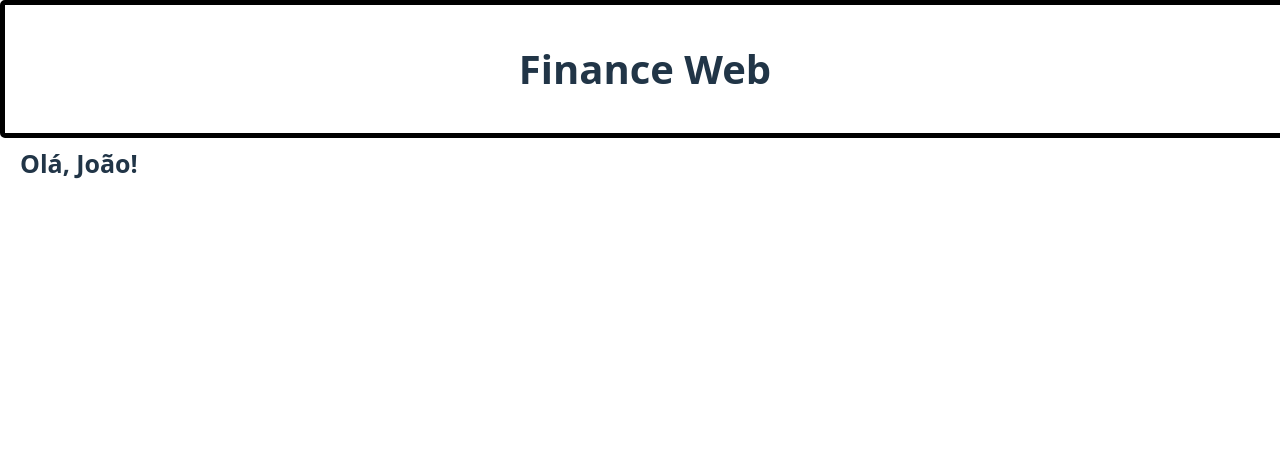
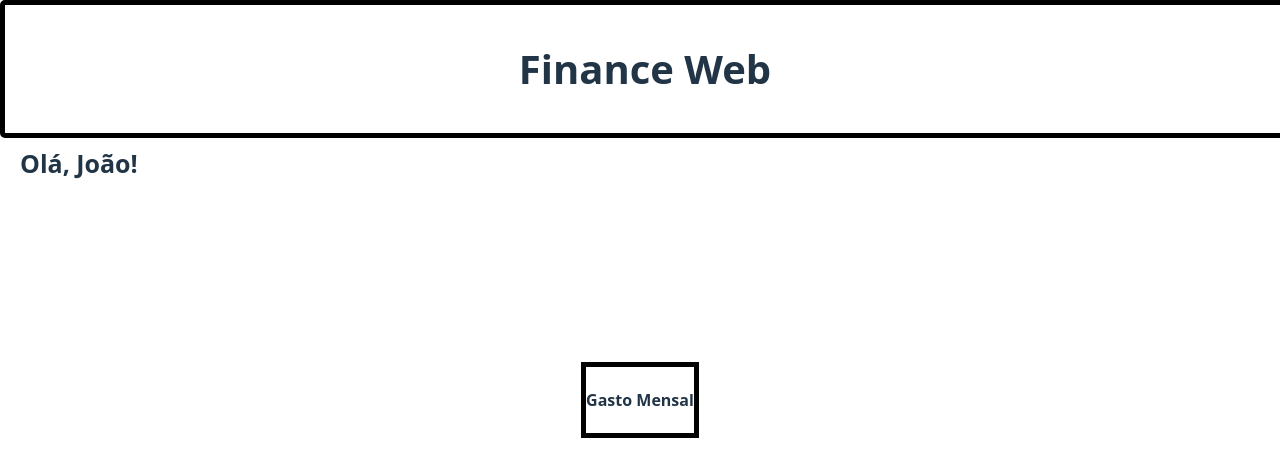
Before and after one commit to joaoneto9/Finance-web, a React (Vite) app in the folder web-finance/: page / in a window 1280 px wide. Shown: the top 476 px of the page. Built offline with nearby package versions, Linux system fonts and the light colour scheme.

Commit message:
feat: adding the Data box component to show the finance expense data

```diff
--- a/web-finance/src/components/DataInfoBox.tsx
+++ b/web-finance/src/components/DataInfoBox.tsx
@@ -1,8 +1,20 @@
-interface props = {
+import "../style/DataInfoBox.css"
 
+interface props {
+    title: string;
+    contentData: Map<string, number>;
 }
 
-function DataInfoBox({}:props) {
+function DataInfoBox({title, contentData}:props) {
+    return (
+        <>
+            <div className="content-data-box">
+                <h4 className="box-title">
+                    {title}
+                </h4>
+            </div>
+        </>
+    )
 
 }
 
--- a/web-finance/src/pages/HomePage.tsx
+++ b/web-finance/src/pages/HomePage.tsx
@@ -1,4 +1,5 @@
 import Header from "../components/Header";
+import DataInfoBox from "../components/DataInfoBox";
 import "../style/HomePage.css"
 
 interface props {
@@ -7,6 +8,8 @@ interface props {
 
 function HomePage({name}: props) {
 
+    const map = new Map();
+    map.set("Gasto Mensal", 100);
 
     return (
         <>
@@ -14,6 +17,7 @@ function HomePage({name}: props) {
             <div className="introduction-box">
                 <h3 className="introduction-title">Olá, {name}!</h3>
             </div>
+            <DataInfoBox title={"Gasto Mensal"} contentData={map}></DataInfoBox>
         </>
     );
 }
--- /dev/null
+++ b/web-finance/src/style/DataInfoBox.css
@@ -0,0 +1,3 @@
+.content-data-box {
+    border: 5px solid black;
+}
```
